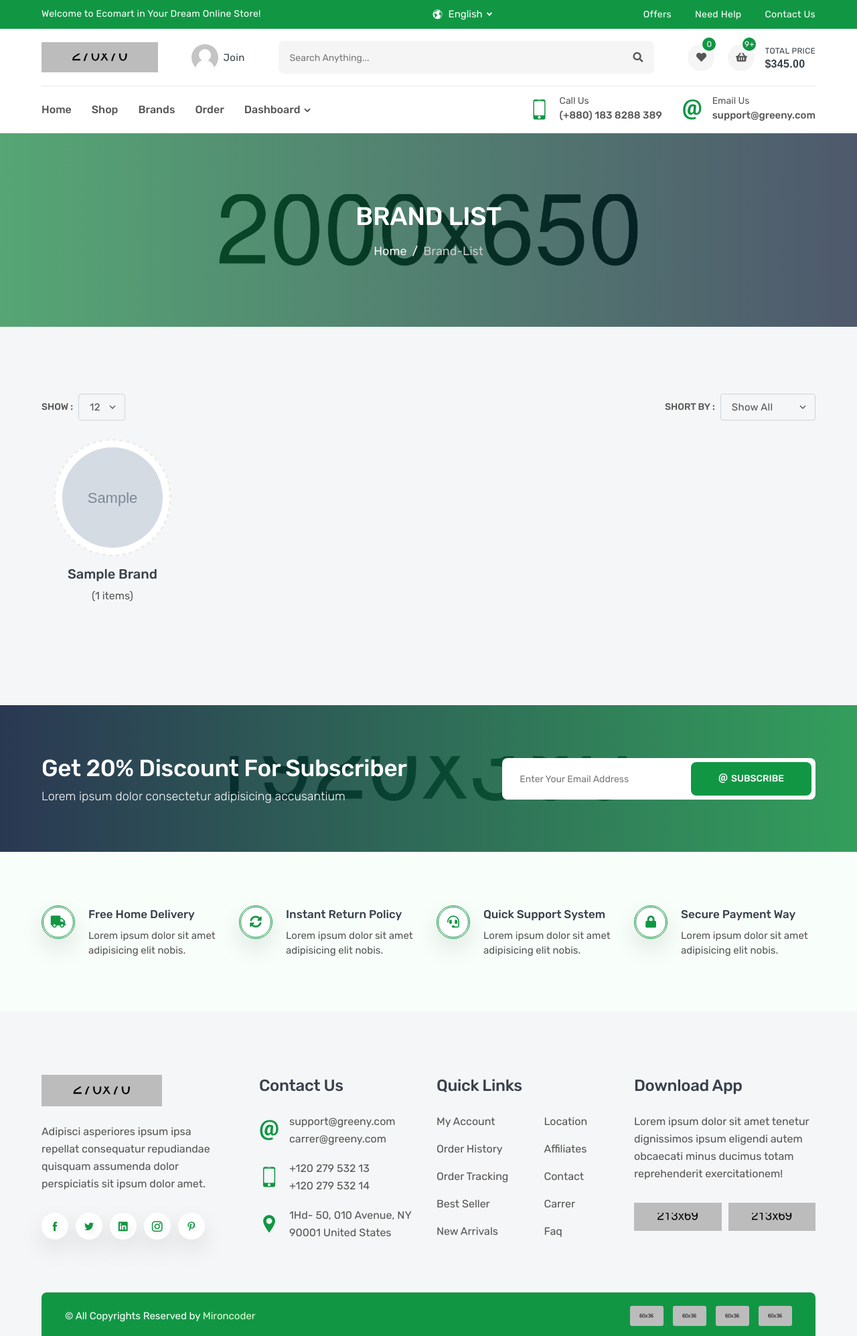
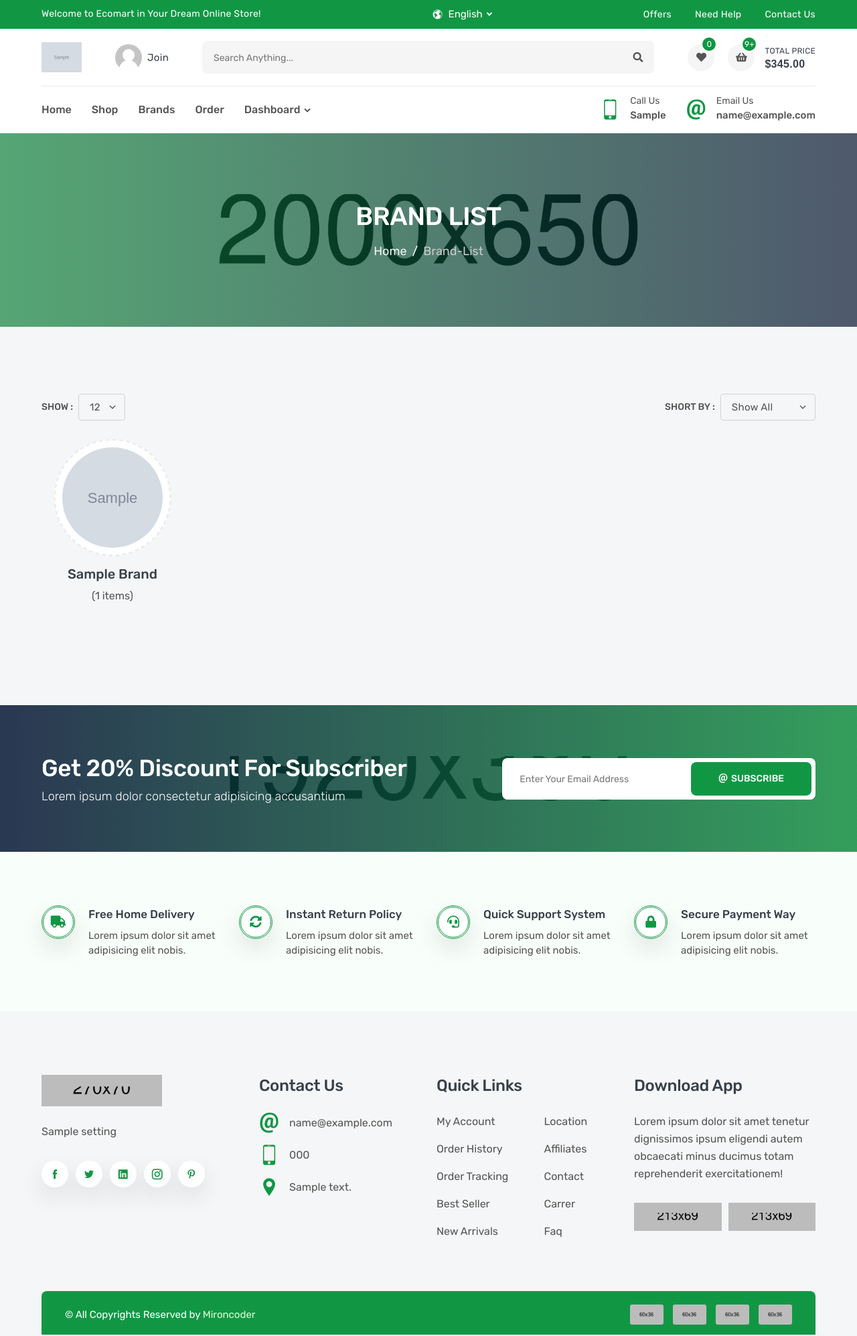
Before and after one commit to khawla-Moh/Django-Amazon-Clone-E-Commerce, a Django app: page /products/brands in a window 1280 px wide. Shown: the whole page at 67% size. Run offline with Django 4.2, Linux system fonts and the light colour scheme; tables that the repository leaves empty hold one stand-in row (values such as "Sample post"); grey boxes marked "Sample" are stand-in pictures; some libraries are stand-ins or nearby versions.

Commit message:
add setting_data context processor

```diff
--- a/project/settings.py
+++ b/project/settings.py
@@ -88,6 +88,7 @@ TEMPLATES = [
                 'django.template.context_processors.request',
                 'django.contrib.auth.context_processors.auth',
                 'django.contrib.messages.context_processors.messages',
+                'settings.settings_context_processor.get_settings'
             ],
         },
     },
--- /dev/null
+++ b/settings/settings_context_processor.py
@@ -0,0 +1,7 @@
+from .models import Settings
+
+
+
+def get_settings(request):
+    data=Settings.objects.last()
+    return {'get_settings':data}
--- a/templates/base.html
+++ b/templates/base.html
@@ -137,7 +137,7 @@
           </div>
 
           <a href="index.html" class="header-logo">
-            <img src="images/logo.png" alt="logo" />
+            <img src="{{get_settings.logo.url}}" alt="logo" />
           </a>
           <a href="login.html" class="header-widget" title="My Account">
             <img src="images/user.png" alt="user" />
@@ -198,14 +198,14 @@
                   <i class="icofont-ui-touch-phone"></i>
                   <p>
                     <small>call us</small>
-                    <span>(+880) 183 8288 389</span>
+                    <span>{{get_settings.call_us}}</span>
                   </p>
                 </div>
                 <div class="navbar-info">
                   <i class="icofont-ui-email"></i>
                   <p>
                     <small>email us</small>
-                    <span>support@greeny.com</span>
+                    <span>{{get_settings.email_us}}</span>
                   </p>
                 </div>
               </div>
@@ -1020,9 +1020,7 @@
                 <img src="images/logo.png" alt="logo" />
               </a>
               <p class="footer-desc">
-                Adipisci asperiores ipsum ipsa repellat consequatur repudiandae
-                quisquam assumenda dolor perspiciatis sit ipsum dolor amet.
-              </p>
+                {{get_settings.subtitle}} </p>
               <ul class="footer-social">
                 <li><a class="icofont-facebook" href="#"></a></li>
                 <li><a class="icofont-twitter" href="#"></a></li>
@@ -1039,20 +1037,19 @@
                 <li>
                   <i class="icofont-ui-email"></i>
                   <p>
-                    <span>support@greeny.com</span>
-                    <span>carrer@greeny.com</span>
+                    <span>{{get_settings.emails}}</span>
+
                   </p>
                 </li>
                 <li>
                   <i class="icofont-ui-touch-phone"></i>
                   <p>
-                    <span>+120 279 532 13</span>
-                    <span>+120 279 532 14</span>
-                  </p>
+                    <span>{{get_settings.phones}}</span>
+                    </p>
                 </li>
                 <li>
                   <i class="icofont-location-pin"></i>
-                  <p>1Hd- 50, 010 Avenue, NY 90001 United States</p>
+                  <p>{{get_settings.address}}</p>
                 </li>
               </ul>
             </div>
```
